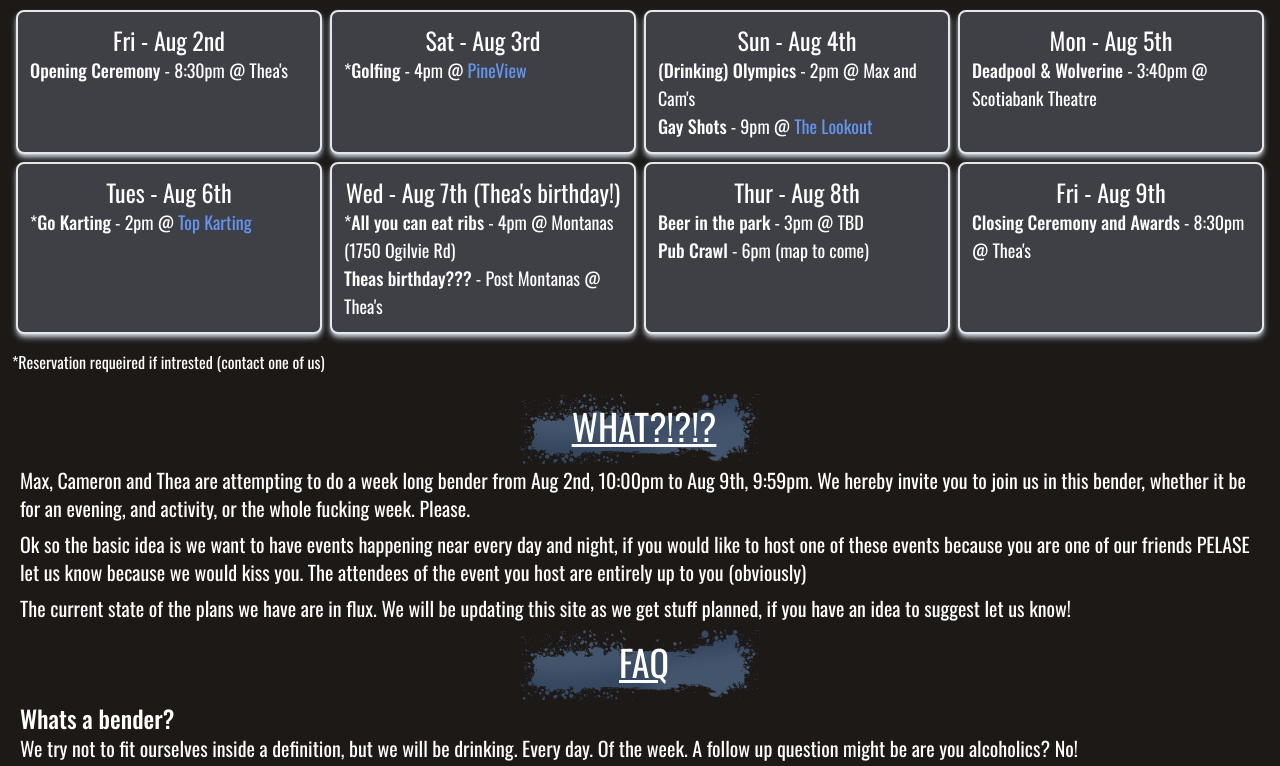
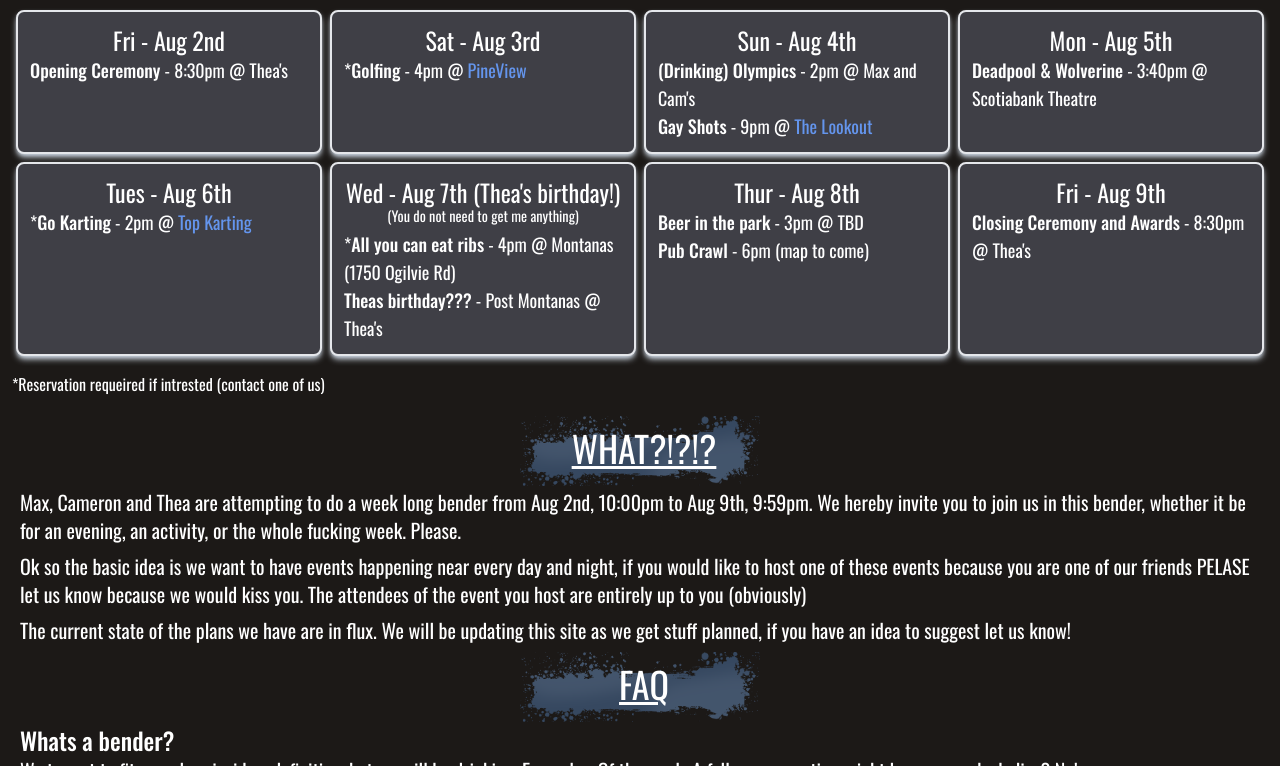
Before and after one commit to akaowen7/week-long-bender, an Astro site: page / in a window 1280 px wide. Shown: the part 334-1100 px from the top of the page. Built offline with nearby package versions, Linux system fonts and the light colour scheme; Astro itself is replaced by a stand-in of ours.

Commit message:
correction and birthday addation

```diff
--- a/src/pages/index.astro
+++ b/src/pages/index.astro
@@ -183,6 +183,9 @@ import Fonts from "../components/Fonts.astro";
       </div>
       <div class="shadow-slate-300 shadow-md" id="7">
         <h3>Wed - Aug 7th (Thea's birthday!)</h3>
+        <p class="text-center mt-[-.5rem]">
+          <small>(You do not need to get me anything)</small>
+        </p>
         <p>
           *<b>All you can eat ribs</b> - 4pm @ Montanas (1750 Ogilvie Rd)
         </p>
@@ -213,7 +216,7 @@ import Fonts from "../components/Fonts.astro";
       <p class="text-xl mb-2">
         Max, Cameron and Thea are attempting to do a week long bender from Aug
         2nd, 10:00pm to Aug 9th, 9:59pm. We hereby invite you to join us in this
-        bender, whether it be for an evening, and activity, or the whole fucking
+        bender, whether it be for an evening, an activity, or the whole fucking
         week. Please.
       </p>
       <p class="text-xl mb-2">
```
